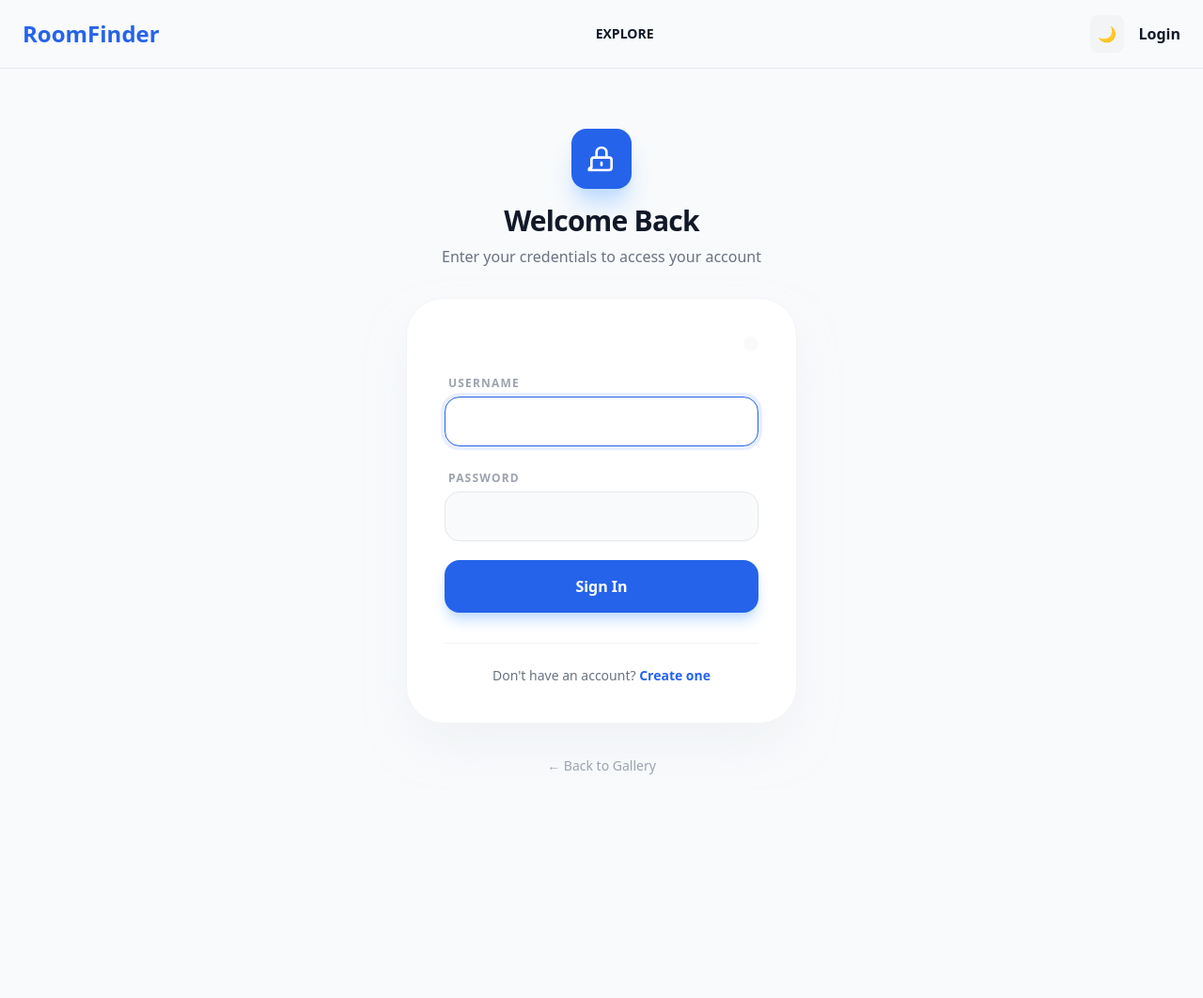
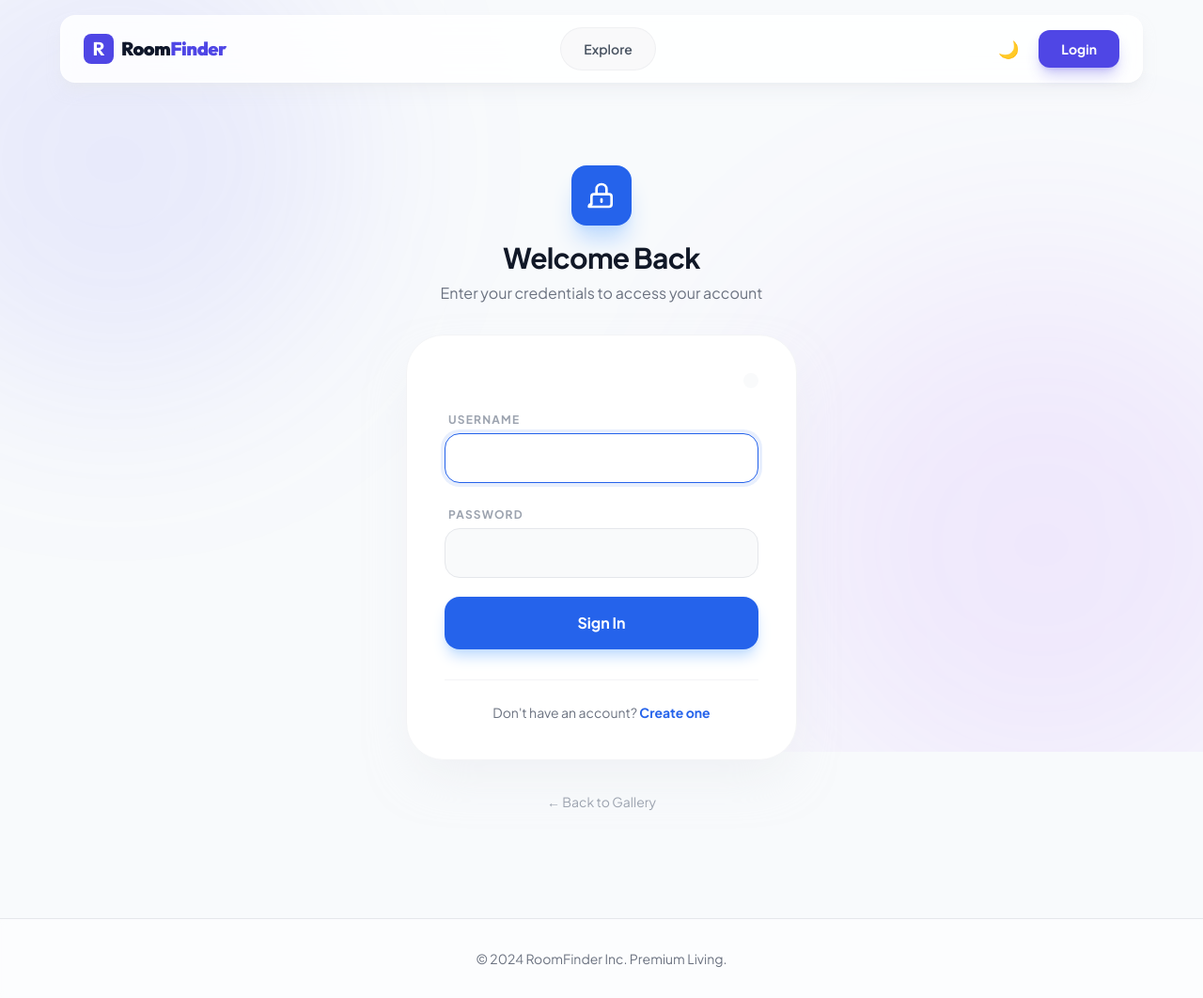
Before and after one commit to Nishan-22/roomfinder, a Django app: page /login/ in a window 1280 px wide. Shown: the whole page at 94% size. Before the commit the page ends 824 px from the top, so only its background shows below. Run offline with Django 5.2, Linux system fonts and the light colour scheme; some libraries are stand-ins or nearby versions.

Commit message:
changed ui

```diff
--- a/rooms/templates/base.html
+++ b/rooms/templates/base.html
@@ -5,102 +5,158 @@
     <meta name="viewport" content="width=device-width, initial-scale=1.0">
     <title>{% block title %}RoomFinder | Premium Living{% endblock %}</title>
 
+    <link rel="preconnect" href="https://fonts.googleapis.com">
+    <link rel="preconnect" href="https://fonts.gstatic.com" crossorigin>
+    <link href="https://fonts.googleapis.com/css2?family=Outfit:wght@400;500;700;900&family=Plus+Jakarta+Sans:wght@400;500;600;700&display=swap" rel="stylesheet">
+
     <script src="https://cdn.tailwindcss.com"></script>
     <script>
         tailwind.config = {
             darkMode: 'class',
-            theme: { extend: { colors: { brand: { 600: '#2563eb' }}}}
+            theme: {
+                extend: {
+                    fontFamily: {
+                        sans: ['"Plus Jakarta Sans"', 'sans-serif'],
+                        display: ['"Outfit"', 'sans-serif'],
+                    },
+                    colors: {
+                        // Switching to a premium Indigo/Violet theme
+                        primary: {
+                            50: '#eef2ff',
+                            100: '#e0e7ff',
+                            500: '#6366f1',
+                            600: '#4f46e5',
+                            700: '#4338ca',
+                            900: '#312e81'
+                        }
+                    }
+                }
+            }
         }
     </script>
 
     <style>
-        @keyframes fadeIn { from { opacity:0; transform:translateY(10px);} to {opacity:1; transform:translateY(0);} }
-        .animate-fade-in { animation: fadeIn .6s ease-out forwards; }
-        .glass { background:rgba(255,255,255,.7); backdrop-filter:blur(12px); }
-        .dark .glass { background:rgba(15,23,42,.7); }
+        @keyframes slideDown { from { opacity:0; transform:translateY(-20px);} to {opacity:1; transform:translateY(0);} }
+        @keyframes fadeInScale { from { opacity:0; transform:scale(0.95);} to {opacity:1; transform:scale(1);} }
+
+        .animate-slide-down { animation: slideDown .5s cubic-bezier(0.16, 1, 0.3, 1) forwards; }
+        .animate-pop { animation: fadeInScale .3s ease-out forwards; }
+
+        /* Modern Glass Effect */
+        .glass-panel {
+            background: rgba(255, 255, 255, 0.85);
+            backdrop-filter: blur(16px);
+            -webkit-backdrop-filter: blur(16px);
+            border: 1px solid rgba(255,255,255, 0.5);
+        }
+        .dark .glass-panel {
+            background: rgba(15, 23, 42, 0.8);
+            border: 1px solid rgba(255,255,255, 0.1);
+        }
     </style>
 </head>
 
-<body class="bg-[#f8fafc] dark:bg-gray-950 text-gray-900 dark:text-gray-100 min-h-screen">
+<body class="bg-slate-50 dark:bg-slate-950 text-slate-800 dark:text-slate-200 min-h-screen flex flex-col font-sans transition-colors duration-300 relative overflow-x-hidden">
 
-<header id="navbar" class="sticky top-0 z-50 border-b border-gray-200 dark:border-gray-800">
-    <nav class="max-w-7xl mx-auto px-6 py-4 flex justify-between items-center">
+<div class="fixed top-0 left-0 w-full h-full overflow-hidden -z-10 pointer-events-none">
+    <div class="absolute top-[-10%] left-[-10%] w-[500px] h-[500px] bg-primary-500/10 rounded-full blur-[100px]"></div>
+    <div class="absolute bottom-[-10%] right-[-10%] w-[600px] h-[600px] bg-purple-500/10 rounded-full blur-[120px]"></div>
+</div>
 
-        <!-- Logo -->
-        <a href="{% url 'room_list' %}" class="text-2xl font-black text-blue-600">RoomFinder</a>
+<header id="navbar" class="fixed top-0 w-full z-50 px-4 py-4">
+    <nav class="max-w-6xl mx-auto glass-panel rounded-2xl shadow-lg shadow-gray-200/50 dark:shadow-black/20 px-6 py-3 flex justify-between items-center animate-slide-down">
 
-        <!-- Nav Links -->
-        <div class="hidden md:flex items-center space-x-6 font-bold text-sm uppercase">
-    <a href="{% url 'room_list' %}" class="hover:text-blue-600">Explore</a>
+        <a href="{% url 'room_list' %}" class="flex items-center gap-2 group">
+            <div class="w-8 h-8 bg-primary-600 rounded-lg flex items-center justify-center text-white font-display font-bold text-xl group-hover:rotate-12 transition-transform">R</div>
+            <span class="text-xl font-display font-black tracking-tight text-slate-900 dark:text-white">Room<span class="text-primary-600">Finder</span></span>
+        </a>
 
+        <div class="hidden md:flex items-center space-x-1 bg-gray-100/50 dark:bg-gray-800/50 p-1 rounded-full border border-gray-200/50 dark:border-gray-700">
+            <a href="{% url 'room_list' %}" class="px-5 py-2 rounded-full text-sm font-semibold transition-all hover:bg-white dark:hover:bg-gray-700 hover:shadow-sm {% if request.resolver_match.url_name == 'room_list' %}bg-white dark:bg-gray-700 text-primary-600 shadow-sm{% else %}text-gray-600 dark:text-gray-400{% endif %}">
+                Explore
+            </a>
             {% if user.is_authenticated %}
-        <a href="{% url 'dashboard' %}" class="hover:text-blue-600">Dashboard</a>
+                <a href="{% url 'dashboard' %}" class="px-5 py-2 rounded-full text-sm font-semibold transition-all hover:bg-white dark:hover:bg-gray-700 hover:shadow-sm text-gray-600 dark:text-gray-400">
+                    Dashboard
+                </a>
             {% endif %}
         </div>
 
-        <!-- Right Side -->
-        <div class="flex items-center space-x-4">
+        <div class="flex items-center gap-3">
 
-            <!-- 🌙 THEME TOGGLE -->
-            <button id="theme-toggle"
-                class="p-2 rounded-lg bg-gray-100 dark:bg-gray-800 hover:bg-gray-200 dark:hover:bg-gray-700 transition">
-                <span id="theme-toggle-dark-icon" class="hidden">🌙</span>
-                <span id="theme-toggle-light-icon" class="hidden">☀️</span>
+            <button id="theme-toggle" class="w-10 h-10 rounded-full flex items-center justify-center bg-transparent hover:bg-gray-100 dark:hover:bg-gray-800 transition text-gray-500">
+                <span id="theme-toggle-dark-icon" class="hidden text-lg">🌙</span>
+                <span id="theme-toggle-light-icon" class="hidden text-lg">☀️</span>
             </button>
 
             {% if user.is_authenticated %}
-                <span class="text-sm font-bold">{{ user.username }}</span>
+                <div class="hidden sm:flex flex-col text-right mr-2 leading-tight">
+                    <span class="text-xs text-gray-500 font-semibold uppercase tracking-wider">Hello</span>
+                    <span class="text-sm font-bold text-slate-900 dark:text-white">{{ user.username }}</span>
+                </div>
 
-                <!-- Logout Button -->
-                <button id="logoutBtn"
-                    class="text-xs font-black uppercase text-red-500 hover:bg-red-50 dark:hover:bg-red-900/20 px-3 py-2 rounded-lg transition">
+                <button id="logoutBtn" class="bg-slate-900 dark:bg-white text-white dark:text-slate-900 px-5 py-2.5 rounded-xl text-xs font-bold uppercase tracking-wider hover:bg-primary-600 dark:hover:bg-primary-100 hover:shadow-lg dark:hover:text-primary-700 transition-all transform hover:-translate-y-0.5">
                     Logout
                 </button>
             {% else %}
-                <a href="{% url 'login' %}" class="font-bold">Login</a>
+                <a href="{% url 'login' %}" class="bg-primary-600 text-white px-6 py-2.5 rounded-xl text-sm font-bold shadow-lg shadow-primary-600/30 hover:bg-primary-700 hover:shadow-primary-600/50 transition-all transform hover:-translate-y-0.5">
+                    Login
+                </a>
             {% endif %}
         </div>
     </nav>
 
-    <!-- Hidden Logout Form -->
     <form id="logoutForm" action="{% url 'logout' %}" method="POST" class="hidden">
         {% csrf_token %}
     </form>
 </header>
 
-<main class="min-h-[80vh]">
+<main class="flex-grow pt-28 pb-12">
     {% if messages %}
-    <div class="max-w-4xl mx-auto px-4 py-2">
+    <div class="max-w-4xl mx-auto px-6 mb-8">
         {% for message in messages %}
-        <div class="mb-2 p-4 rounded-xl {% if message.tags == 'error' %}bg-red-50 dark:bg-red-900/20 text-red-800 dark:text-red-200 border border-red-200 dark:border-red-800{% else %}bg-blue-50 dark:bg-blue-900/20 text-blue-800 dark:text-blue-200 border border-blue-200{% endif %}">
-            {{ message }}
+        <div class="flex items-center p-4 rounded-2xl shadow-sm border-l-4 mb-3 animate-pop {% if message.tags == 'error' %}bg-red-50 dark:bg-red-900/10 border-red-500 text-red-700 dark:text-red-200{% else %}bg-emerald-50 dark:bg-emerald-900/10 border-emerald-500 text-emerald-700 dark:text-emerald-200{% endif %}">
+            <span class="font-medium">{{ message }}</span>
         </div>
         {% endfor %}
     </div>
     {% endif %}
+
+    <div class="w-full">
         {% block content %}{% endblock %}
+    </div>
 </main>
 
-<!-- LOGOUT MODAL -->
-<div id="logoutModal" class="fixed inset-0 bg-black/40 backdrop-blur-sm hidden items-center justify-center z-[200]">
-    <div class="glass w-[90%] max-w-md p-8 rounded-3xl shadow-2xl text-center animate-fade-in">
-        <h2 class="text-2xl font-black mb-4">Are you sure you want to logout?</h2>
-        <p class="text-sm text-gray-500 dark:text-gray-400 mb-8">You’ll need to login again.</p>
+<footer class="border-t border-gray-200 dark:border-gray-800 bg-white/50 dark:bg-slate-900/50 backdrop-blur-sm mt-auto">
+    <div class="max-w-7xl mx-auto px-6 py-8 text-center">
+        <p class="text-sm text-gray-500">© 2024 RoomFinder Inc. Premium Living.</p>
+    </div>
+</footer>
 
-        <div class="flex gap-4">
-            <button id="cancelLogout"
-                class="w-1/2 py-3 rounded-2xl bg-gray-200 dark:bg-gray-700 font-bold hover:bg-gray-300 dark:hover:bg-gray-600 transition">
+<div id="logoutModal" class="fixed inset-0 bg-slate-900/60 backdrop-blur-sm hidden items-center justify-center z-[100] transition-opacity">
+    <div class="bg-white dark:bg-slate-900 w-[90%] max-w-sm p-8 rounded-3xl shadow-2xl border border-gray-100 dark:border-gray-800 text-center animate-pop relative overflow-hidden">
+
+        <div class="absolute top-0 left-0 w-full h-2 bg-gradient-to-r from-primary-500 to-purple-600"></div>
+
+        <div class="mb-6">
+            <div class="w-16 h-16 bg-red-50 dark:bg-red-900/20 text-red-500 rounded-full flex items-center justify-center mx-auto mb-4 text-2xl">
+                👋
+            </div>
+            <h2 class="text-2xl font-display font-bold text-slate-900 dark:text-white mb-2">Leaving so soon?</h2>
+            <p class="text-slate-500 text-sm leading-relaxed">Are you sure you want to log out? You will need your credentials to access your dashboard again.</p>
+        </div>
+
+        <div class="flex flex-col sm:flex-row gap-3">
+            <button id="cancelLogout" class="flex-1 py-3 px-4 rounded-xl font-bold text-sm bg-gray-100 dark:bg-gray-800 text-gray-700 dark:text-gray-300 hover:bg-gray-200 dark:hover:bg-gray-700 transition">
                 Cancel
             </button>
-            <button id="confirmLogout"
-                class="w-1/2 py-3 rounded-2xl bg-red-600 text-white font-bold hover:bg-red-700 transition">
+            <button id="confirmLogout" class="flex-1 py-3 px-4 rounded-xl font-bold text-sm bg-red-600 text-white shadow-lg shadow-red-600/30 hover:bg-red-700 hover:shadow-red-600/40 transition">
                 Yes, Logout
             </button>
         </div>
     </div>
 </div>
 
-<!-- SCRIPTS -->
 <script>
     // 🌙 THEME SYSTEM
     const themeToggleBtn = document.getElementById('theme-toggle');
@@ -147,6 +203,7 @@
 
     cancelLogout?.addEventListener("click", () => {
         logoutModal.classList.add("hidden");
+        logoutModal.classList.remove("flex"); // Ensure flex is removed to hide correctly
     });
 
     confirmLogout?.addEventListener("click", () => {
```
Also changed, not shown: rooms/ap2.jpg (deleted), rooms/ap3.jpg (deleted), rooms/ap3_dFBylzA.jpg (deleted), rooms/pexels-pixabay-271618.jpg (deleted). Lines whose indentation alone changed are shown as unchanged.
